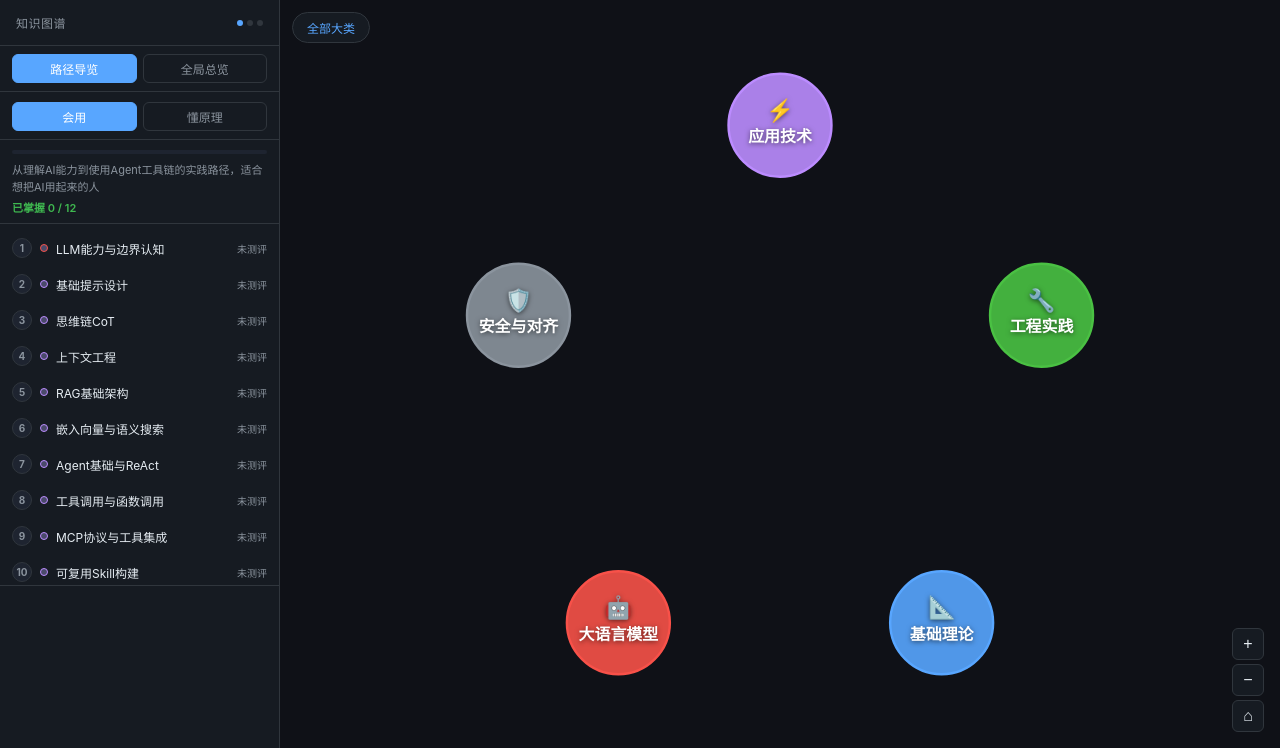
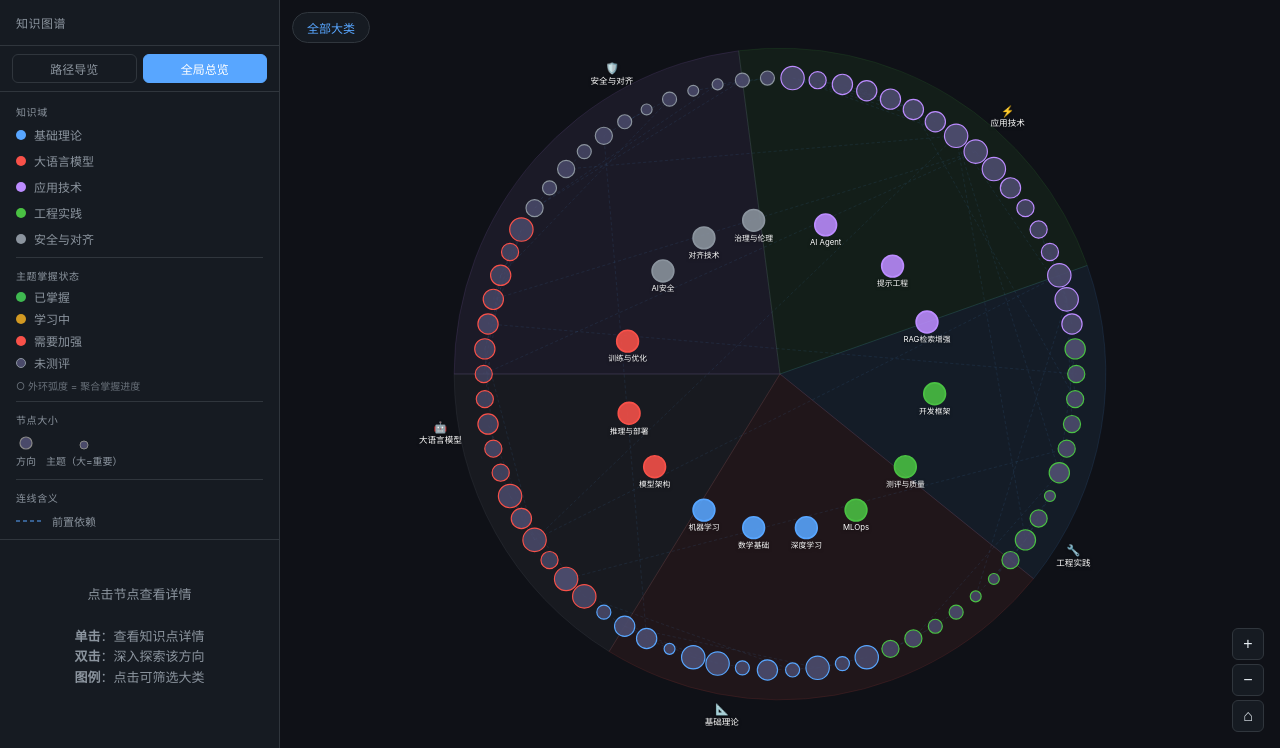
Before and after one commit to ZominWang/super-alignment, a Flask app: page / in a window 1280 px wide. Shown: the part 52-800 px from the top of the page. Run offline with Flask 3, Linux system fonts and the light colour scheme.

Commit message:
P0修复：默认视图改为全局总览 + 测评跳过按钮 + 题量动态显示
1. 默认入口改为全局总览（移除 setGraphView('path') 初始化调用），
   侧栏路径导览变为可选入口；同步修复 ResizeObserver 以在路径视图
   下也能正确更新全局图谱布局
2. 新增"跳过"按钮：答题前可跳过当前题，解决文案（可跳过）与实际
   行为不符的问题；已作答后跳过按钮自动隐藏
3. 测评按钮题量动态化：方向节点显示 topics×3 题，主题节点显示
   所属方向题量（不再硬编码 12 题）
4. 主题节点测评按钮语义修正：从"测评本方向"改为"测评所属方向"，
   明确启动的是方向测评而非单题测评

```diff
--- a/web/static/css/style.css
+++ b/web/static/css/style.css
@@ -1104,6 +1104,9 @@ body {
 }
 
 .quiz-counter { font-size: 13px; color: var(--text-muted); }
+.quiz-nav-btns { display: flex; gap: 8px; align-items: center; }
+.btn-skip-question { font-size: 13px; padding: 6px 14px; opacity: 0.7; }
+.btn-skip-question:hover { opacity: 1; }
 
 /* ============================================================
    雷达图结果
--- a/web/static/js/i18n.js
+++ b/web/static/js/i18n.js
@@ -55,13 +55,14 @@ const TRANSLATIONS = {
     'type.topic':         '主题',
     'node.topics_in':     '包含 {n} 个主题',
     'node.dirs_in':       '包含 {n} 个方向',
-    'btn.quiz_dir':       '测评此方向（12题）→',
+    'btn.quiz_dir':       '测评此方向（{n}题）→',
+    'btn.skip':           '跳过',
     'btn.view_topics':    '查看主题图',
     'btn.expand_dir':     '查看主题图',
     'btn.expand_area':    '展开方向图',
     'btn.browse_area':    '浏览此领域 →',
     'btn.locate':         '在图谱中定位 →',
-    'btn.quiz_topic':     '测评本方向（12题）',
+    'btn.quiz_topic':     '测评所属方向（{n}题）',
     'btn.course':         '🎓 生成课程搜索提示词',
 
     // Path panel
@@ -80,7 +81,7 @@ const TRANSLATIONS = {
     'quiz.subtitle':      '通过测评了解你的 AI 知识现状，定向提升薄弱领域',
     'quiz.diagnostic.title': '🔍 全局诊断',
     'quiz.diagnostic.desc':  '30 道题（每方向 2 题），全面评估你在 15 个方向上的知识水平\n完成后获得雷达图分析 + 个性化推荐',
-    'quiz.diagnostic.notice': '题目涵盖技术深度，部分题目偏难属正常现象。<strong>诊断的目的是找到你的起点</strong>，不是评判好坏。不会的题目直接跳过即可。',
+    'quiz.diagnostic.notice': '题目涵盖技术深度，部分题目偏难属正常现象。<strong>诊断的目的是找到你的起点</strong>，不是评判好坏。不确定的题目可点击"跳过"继续。',
     'btn.start_diagnostic': '开始全局诊断 →',
     'quiz.or_choose':     '── 或选择单个方向测评 ──',
     'quiz.flow.quit':     '← 退出',
@@ -194,13 +195,14 @@ const TRANSLATIONS = {
     'type.topic':         'Topic',
     'node.topics_in':     '{n} topics',
     'node.dirs_in':       '{n} directions',
-    'btn.quiz_dir':       'Quiz this direction (12 Q) →',
+    'btn.quiz_dir':       'Quiz this direction ({n} Q) →',
+    'btn.skip':           'Skip',
     'btn.view_topics':    'View topic graph',
     'btn.expand_dir':     'View topic graph',
     'btn.expand_area':    'Expand directions',
     'btn.browse_area':    'Browse this area →',
     'btn.locate':         'Locate in graph →',
-    'btn.quiz_topic':     'Quiz this direction (12 Q)',
+    'btn.quiz_topic':     'Quiz this direction ({n} Q)',
     'btn.course':         '🎓 Generate course prompt',
 
     'path.apply':         'Applied',
@@ -216,7 +218,7 @@ const TRANSLATIONS = {
     'quiz.subtitle':      'Discover your AI knowledge gaps and get targeted recommendations',
     'quiz.diagnostic.title': '🔍 Global Diagnostic',
     'quiz.diagnostic.desc':  '30 questions (2 per direction) — evaluates your knowledge across all 15 directions.\nGet a radar chart analysis + personalized recommendations.',
-    'quiz.diagnostic.notice': 'Some questions are intentionally challenging. <strong>The goal is to find your starting point</strong>, not to judge you. Skip freely.',
+    'quiz.diagnostic.notice': 'Some questions are intentionally challenging. <strong>The goal is to find your starting point</strong>, not to judge you. Use the "Skip" button if unsure.',
     'btn.start_diagnostic': 'Start Diagnostic →',
     'quiz.or_choose':     '── Or choose a single direction ──',
     'quiz.flow.quit':     '← Quit',
--- a/web/templates/index.html
+++ b/web/templates/index.html
@@ -80,8 +80,8 @@
         </div>
       </div>
       <div class="view-toggle-bar">
-        <button class="view-toggle-btn active" id="btn-path-view" data-i18n="view.path" onclick="setGraphView('path')">路径导览</button>
-        <button class="view-toggle-btn" id="btn-global-view" data-i18n="view.global" onclick="setGraphView('global')">全局总览</button>
+        <button class="view-toggle-btn" id="btn-path-view" data-i18n="view.path" onclick="setGraphView('path')">路径导览</button>
+        <button class="view-toggle-btn active" id="btn-global-view" data-i18n="view.global" onclick="setGraphView('global')">全局总览</button>
         <!-- 领域浏览：通过双击节点或"查看主题图"按钮进入，不作为顶级导航入口 -->
         <button class="view-toggle-btn" id="btn-domain-view" data-i18n="view.domain" onclick="setGraphView('domain')" style="display:none">领域浏览</button>
       </div>
@@ -203,7 +203,10 @@
         </div>
         <div class="quiz-nav">
           <span class="quiz-counter" id="quiz-counter">0 / 0</span>
-          <button class="btn-primary" id="btn-next-question">下一题 →</button>
+          <div class="quiz-nav-btns">
+            <button class="btn-secondary btn-skip-question" id="btn-skip-question">跳过</button>
+            <button class="btn-primary" id="btn-next-question">下一题 →</button>
+          </div>
         </div>
       </div>
     </div>
```
Also changed, not shown: web/static/js/app.js (+26 -7 lines).
